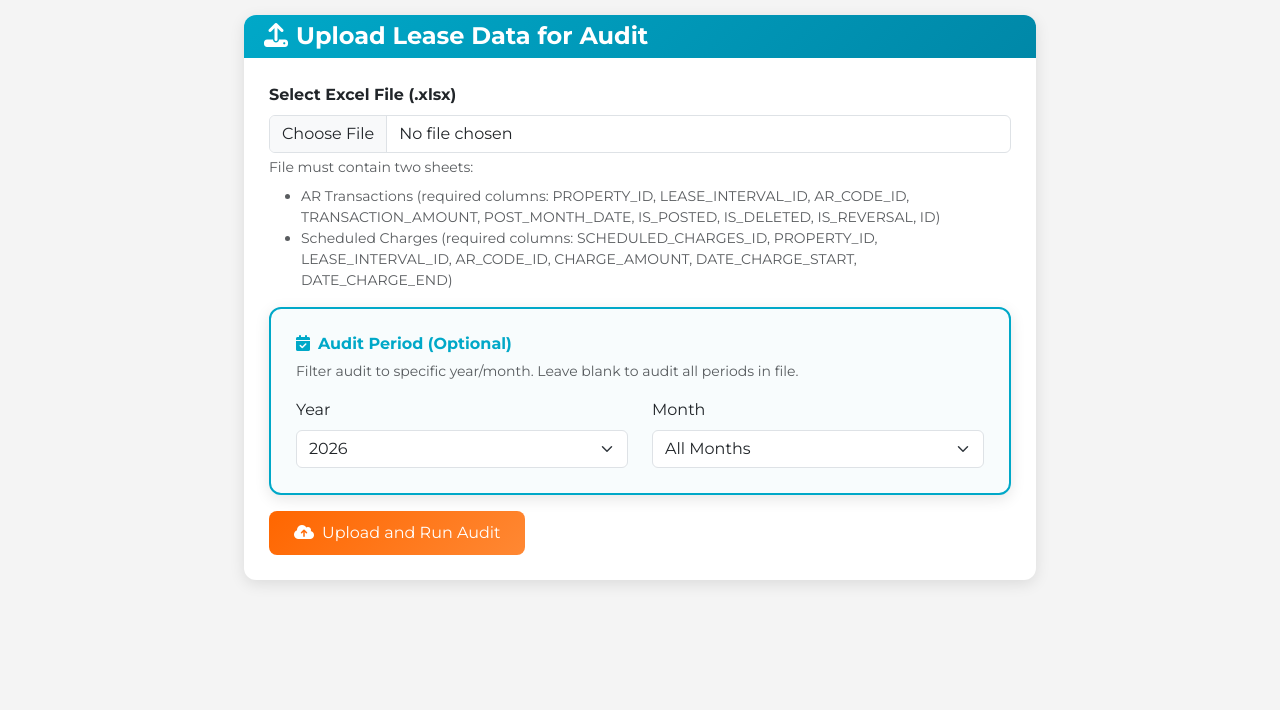
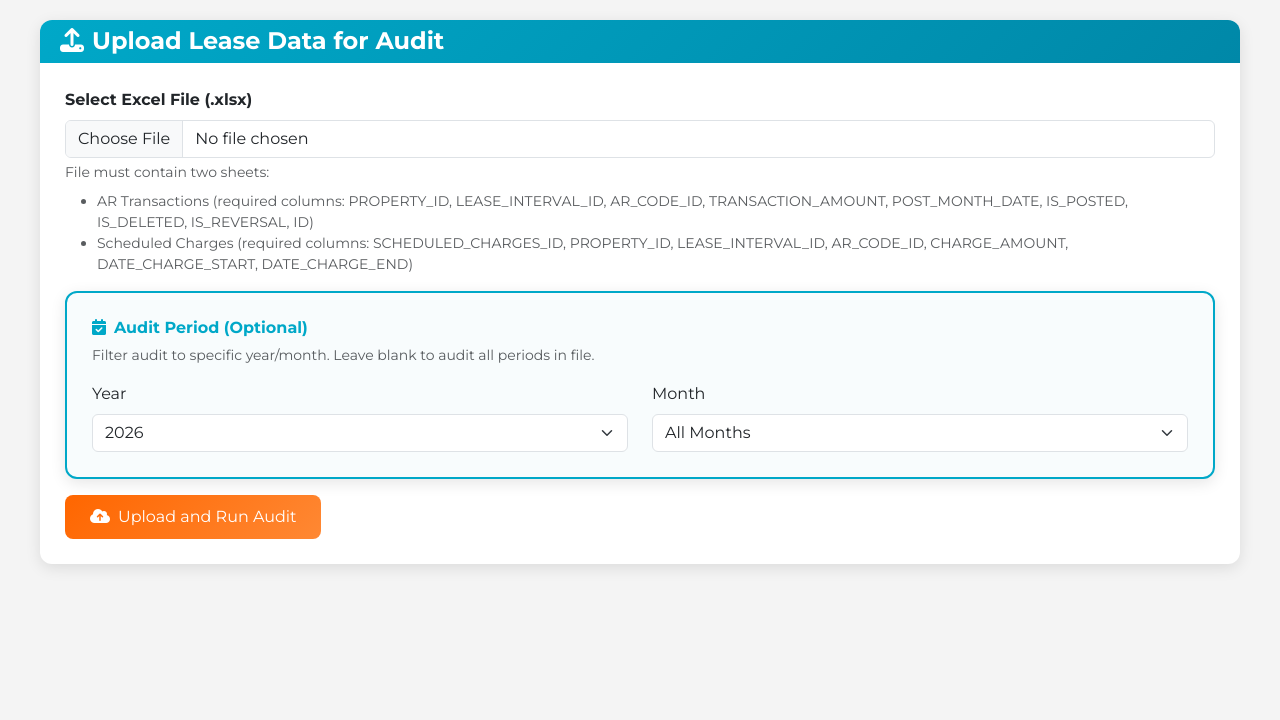
Before and after one commit to PeakMade/LeaseFileAudit, a Flask app: page / in a window 1280 px wide. Shown: the part 80-800 px from the top of the page. Run offline with Flask 3, Linux system fonts and the light colour scheme.

Commit message:
Move user badge below header and remove content margins to fill viewport

```diff
--- a/templates/base.html
+++ b/templates/base.html
@@ -75,14 +75,14 @@
         .main-content {
             padding: 0;
             margin: 0;
-            min-height: calc(100vh - 90px);
+            min-height: calc(100vh - 80px);
             background-color: #f4f4f4;
         }
 
         .content-wrapper {
             width: 100%;
             max-width: none;
-            padding: 15px 40px;
+            padding: 0;
             margin: 0;
         }
 
@@ -422,6 +422,13 @@
             </div>
 
             <div style="flex: 1; display: flex; justify-content: flex-end; align-items: center; height: 80px; gap: 20px;">
+                <img src="{{ url_for('static', filename='Redpoint_logo.png') }}" alt="Redpoint Logo" style="height: 32px; width: auto;">
+            </div>
+
+        </div>
+    </header>
+
+    <!-- User Badge (positioned below header) -->
     {% if user %}
     <div class="user-badge">
         <i class="fas fa-user user-icon"></i>
@@ -442,11 +449,6 @@
         </div>
     </div>
     {% endif %}
-                <img src="{{ url_for('static', filename='Redpoint_logo.png') }}" alt="Redpoint Logo" style="height: 32px; width: auto;">
-            </div>
-
-        </div>
-    </header>
 
     <!-- Main Content Area -->
     <main class="main-content">
--- a/templates/upload.html
+++ b/templates/upload.html
@@ -3,9 +3,8 @@
 {% block title %}Upload File - Lease File Audit{% endblock %}
 
 {% block content %}
-<div class="row">
-    <div class="col-md-8 mx-auto">
-        <div class="card">
+<div style="width: 100%; padding: 20px 40px;">
+        <div class="card" style="max-width: 1200px; margin: 0 auto;">
             <div class="card-header">
                 <h4 class="mb-0"><i class="fas fa-upload me-2"></i>Upload Lease Data for Audit</h4>
             </div>
@@ -101,6 +100,5 @@
             </div>
         </div>
         {% endif %}
-    </div>
 </div>
 {% endblock %}
```
Lines whose indentation alone changed are shown as unchanged.
